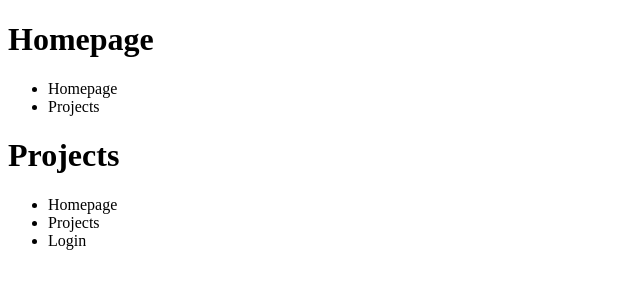
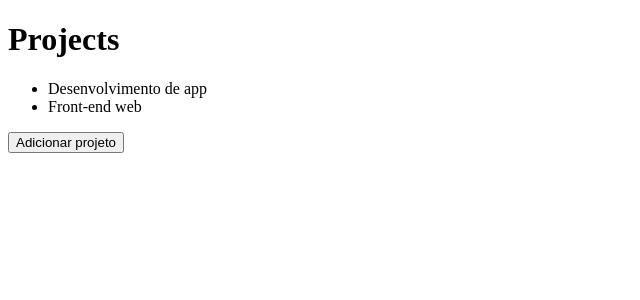
Before and after one commit to GustavoMSevero/front-end-ReactJS, a React app: page / in a window 1280 px wide. Shown: the top 300 px of the page, without its empty margins (0-640 px from the left). Built offline with nearby package versions, Linux system fonts and the light colour scheme.

Commit message:
Imutabilidade

```diff
--- a/src/App.js
+++ b/src/App.js
@@ -1,23 +1,27 @@
-import React from 'react';
+import React, { useState } from 'react';
 
 import Header from './component/Header';
 
 function App() {
+    const [projects, setProjects] = useState(['Desenvolvimento de app', 'Front-end web']);
+
+    function handleAddProject() {
+        projects.push(`Novo projeto ${Date.now()}`);
+
+        setProjects([...projects,])
+
+        console.log(projects)
+    }
+
     return (
         <>
-            <Header title="Homepage">
-                <ul>
-                    <li>Homepage</li>
-                    <li>Projects</li>
-                </ul>
-            </Header>
-            <Header title="Projects">
-                <ul>
-                    <li>Homepage</li>
-                    <li>Projects</li>
-                    <li>Login</li>
-                </ul>
-            </Header>
+            <Header title="Projects" />
+
+            <ul>
+                {projects.map(project => <li key={project}>{project}</li>)}
+            </ul>
+
+            <button type="button" onClick={handleAddProject}>Adicionar projeto</button>
         </>
     );
 }
--- a/src/component/Header.js
+++ b/src/component/Header.js
@@ -5,7 +5,6 @@
         <header>
             <h1>{title}</h1>
 
-            {children}
         </header>
     );
 }
```
